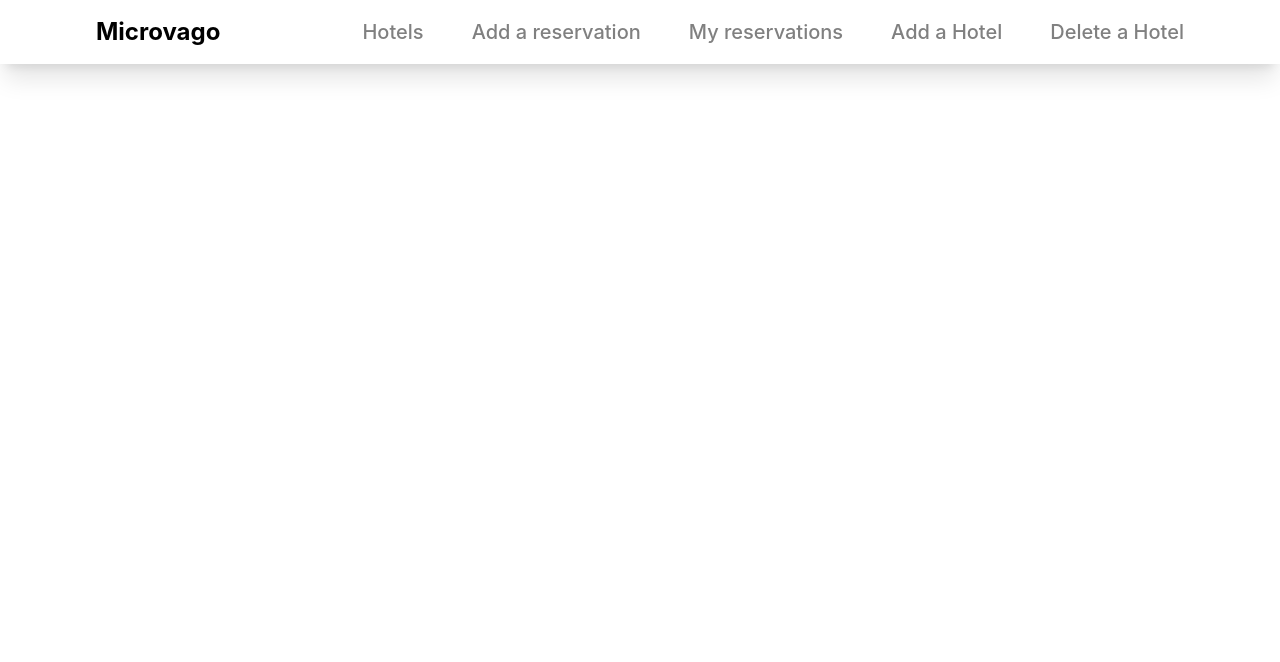
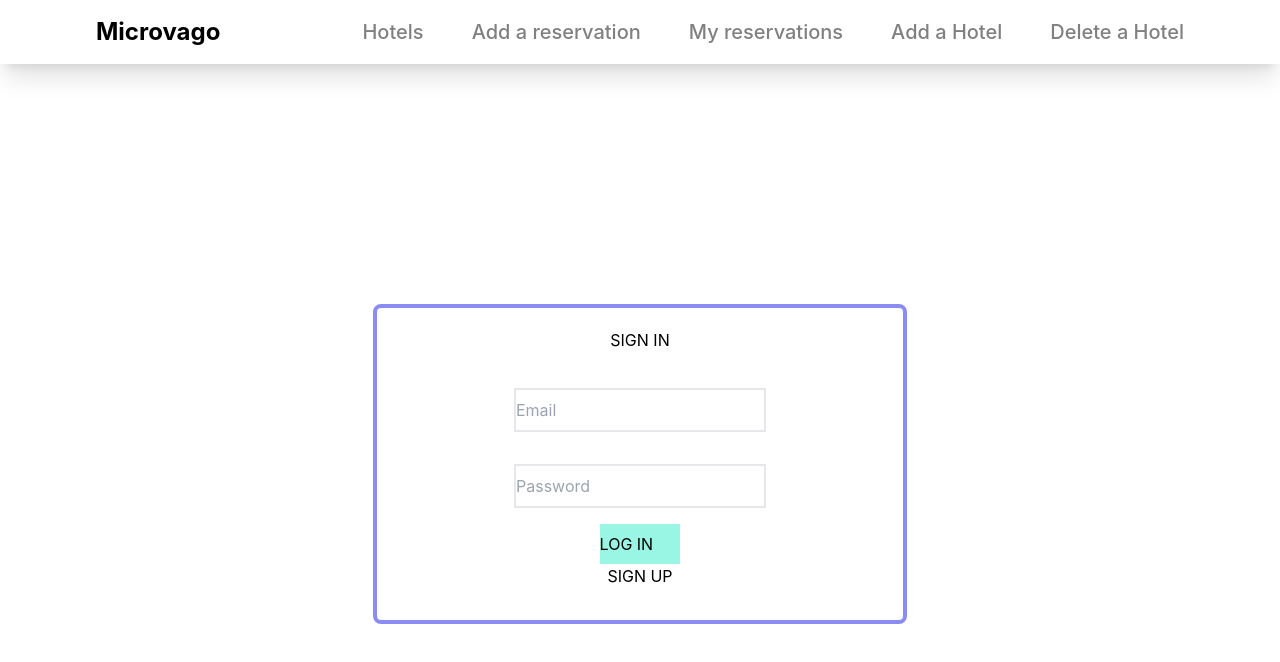
Before and after one commit to Omar-Muhamad/Microvago-React-Frontend, a React (Create React App) app: page / in a window 1280 px wide. Shown: the top 662 px of the page. Built offline with nearby package versions, Linux system fonts and the light colour scheme; no server answers.

Commit message:
Implement Login Component using basic Tailwind classes.

```diff
--- a/src/App.js
+++ b/src/App.js
@@ -5,6 +5,7 @@ import { fetchHotels } from './redux/Hotel/hotel';
 
 import './App.css';
 import Header from './components/Header/Header';
+import Login from './components/Login/Login';
 
 const App = () => {
   const dispatch = useDispatch();
@@ -17,6 +18,7 @@ const App = () => {
   return (
     <>
       <Header />
+      <Login />
     </>
   );
 };
--- /dev/null
+++ b/src/components/Login/Login.jsx
@@ -0,0 +1,34 @@
+import { useNavigate, NavLink } from 'react-router-dom';
+import { useSelector } from 'react-redux';
+import { useEffect } from 'react';
+
+const Login = () => {
+  const navigate = useNavigate();
+  const { isAuthorized } = useSelector((state) => state.auth);
+
+  const authenticate = (e) => {
+    e.preventDefault();
+  };
+
+  useEffect(() => {
+    if (isAuthorized) {
+      navigate('/', { replace: true });
+    }
+  }, [isAuthorized]);
+
+  return (
+    <div className="flex items-center justify-center h-screen box-border">
+      <div className="border-4 rounded-lg border-indigo-500/75 h-2/5 w-5/12">
+        <div className="text-center pt-5">SIGN IN</div>
+        <form className="p-5 flex flex-col items-center justify-center w-full" onSubmit={(event) => authenticate(event)}>
+          <input className="my-4 py-2 border-2" type="email" name="email" placeholder="Email" defaultValue="" />
+          <input className="my-4 py-2 border-2" type="password" name="password" placeholder="Password" defaultValue="" />
+          <button className=" flex py-2 w-1/6 bg-teal-200 outline-cyan-500" type="submit">LOG IN</button>
+          <NavLink className="text-center " to="/sign_up">SIGN UP</NavLink>
+        </form>
+      </div>
+    </div>
+  );
+};
+
+export default Login;
```
Also changed, not shown: src/assets/img/tourism-wallpaper-preview.jpg (added).
